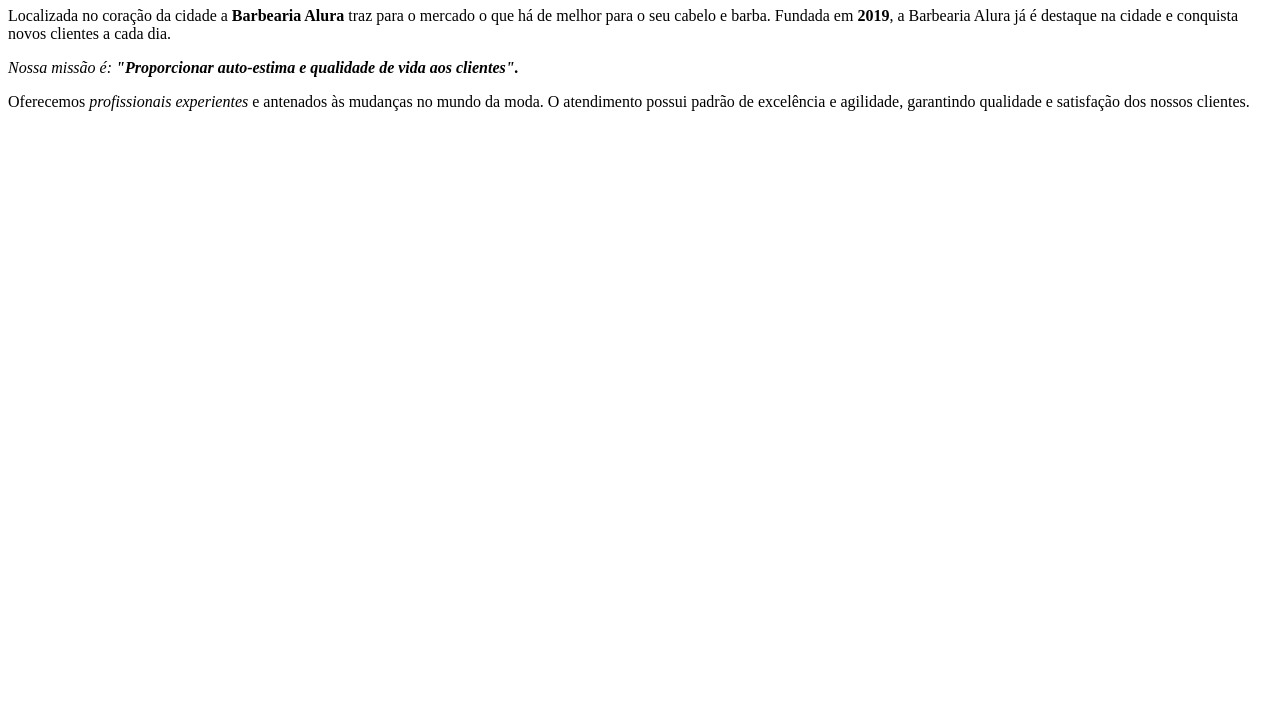
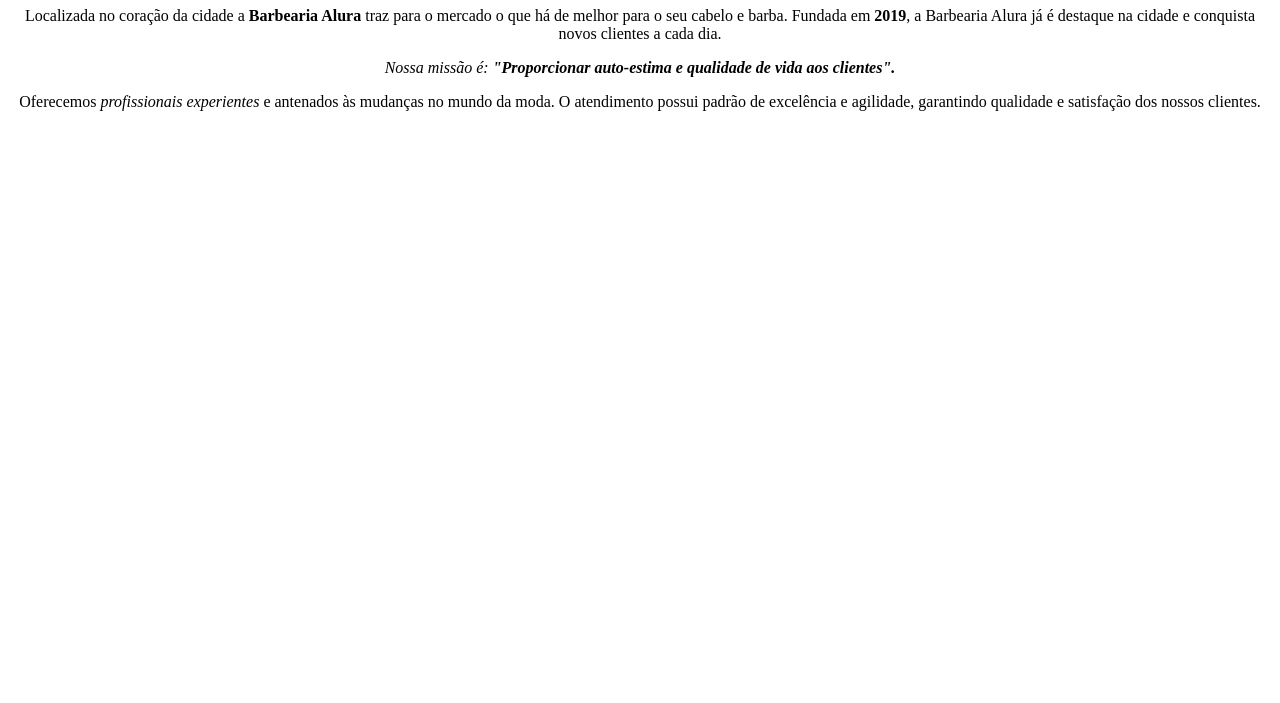
Before and after one commit to 4kiraa/site-alura, a plain HTML site: page index.html in a window 1280 px wide. Shown: the part 97-800 px from the top of the page. Drawn offline with Linux system fonts and the light colour scheme.

Commit message:
Add files via upload

```diff
--- a/index.html
+++ b/index.html
@@ -9,12 +9,12 @@
  <body>
    <img id="banner" src="banner.jpg">
 
-   <h1>Sobre a Barbearia Alura</h1>
+   <h1 style="text-align:center;">Sobre a Barbearia Alura</h1>
 
-    <p>Localizada no coração da cidade a <strong>Barbearia Alura</strong> traz para o mercado o que há de melhor para o seu cabelo e barba. Fundada em <b>2019</b>, a Barbearia Alura já é destaque na cidade e conquista novos clientes a cada dia.</p>
+    <p style="text-align: center;">Localizada no coração da cidade a <strong>Barbearia Alura</strong> traz para o mercado o que há de melhor para o seu cabelo e barba. Fundada em <b>2019</b>, a Barbearia Alura já é destaque na cidade e conquista novos clientes a cada dia.</p>
 
-    <p id="missao" style="front size: 20px;"><em>Nossa missão é: <strong>"Proporcionar auto-estima e qualidade de vida aos clientes".</em></strong></p>
+    <p id="missao" style="front size: 20px;text-align: center";><em>Nossa missão é: <strong>"Proporcionar auto-estima e qualidade de vida aos clientes".</em></strong></p>
 
-    <p>Oferecemos <i>profissionais experientes</i> e antenados às mudanças no mundo da moda. O atendimento possui padrão de excelência e agilidade, garantindo qualidade e satisfação dos nossos clientes.</p>
+    <p style="text-align: center;">Oferecemos <i>profissionais experientes</i> e antenados às mudanças no mundo da moda. O atendimento possui padrão de excelência e agilidade, garantindo qualidade e satisfação dos nossos clientes.</p>
   </body>
 </main>
```
